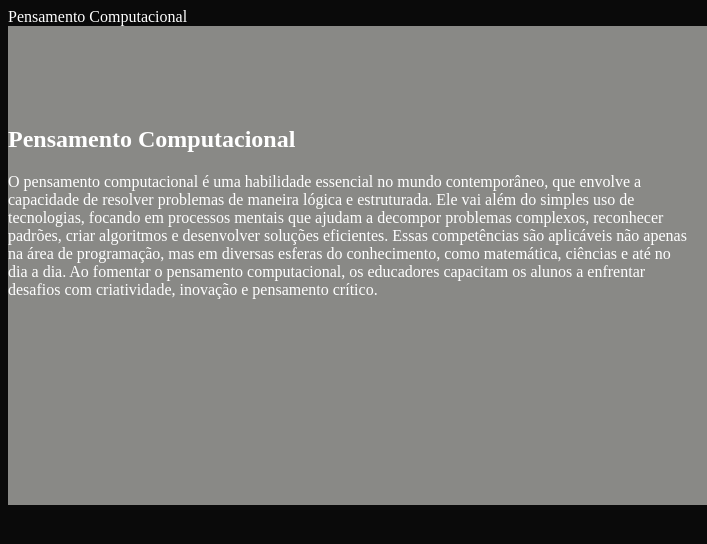
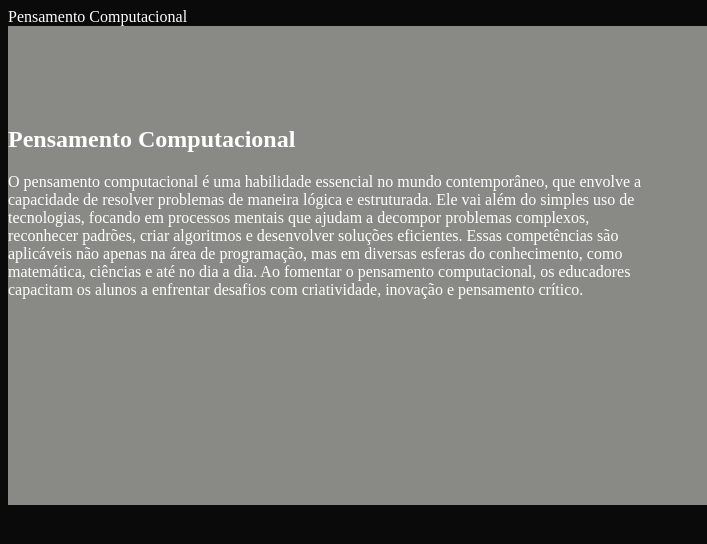
Before and after one commit to carla2030/Wenceslau1A, a plain HTML site: page index.html in a window 1280 px wide. Shown: the full height of the page, 0-707 px from the left. Drawn offline with Linux system fonts and the light colour scheme.

Commit message:
porcentagem

```diff
--- a/style.css
+++ b/style.css
@@ -10,5 +10,5 @@ section{
     justify-content: center;
 }
 .chamada-texto{
-    margin-right: 20px;
+    margin-right: 5%;
 }
```
